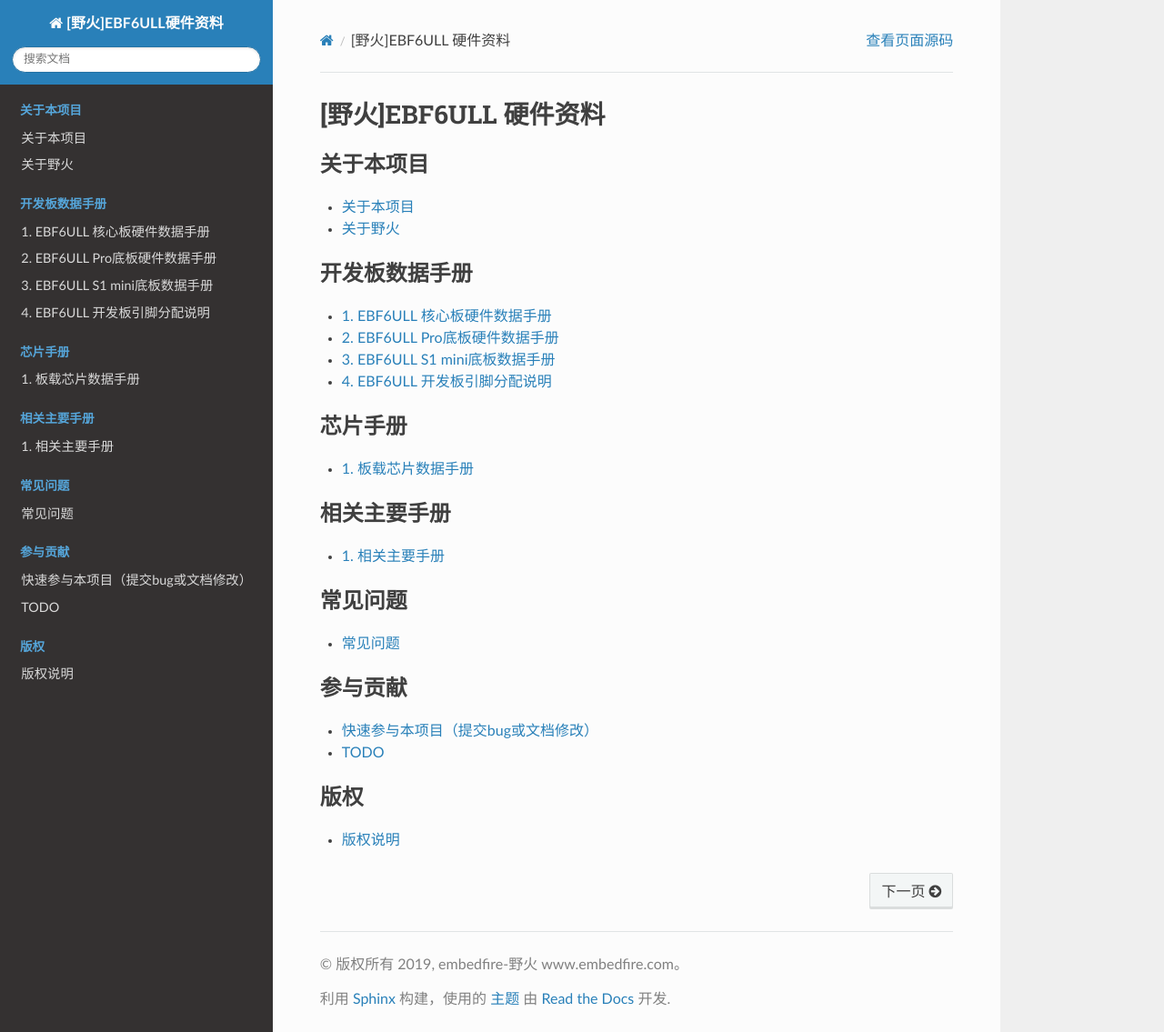
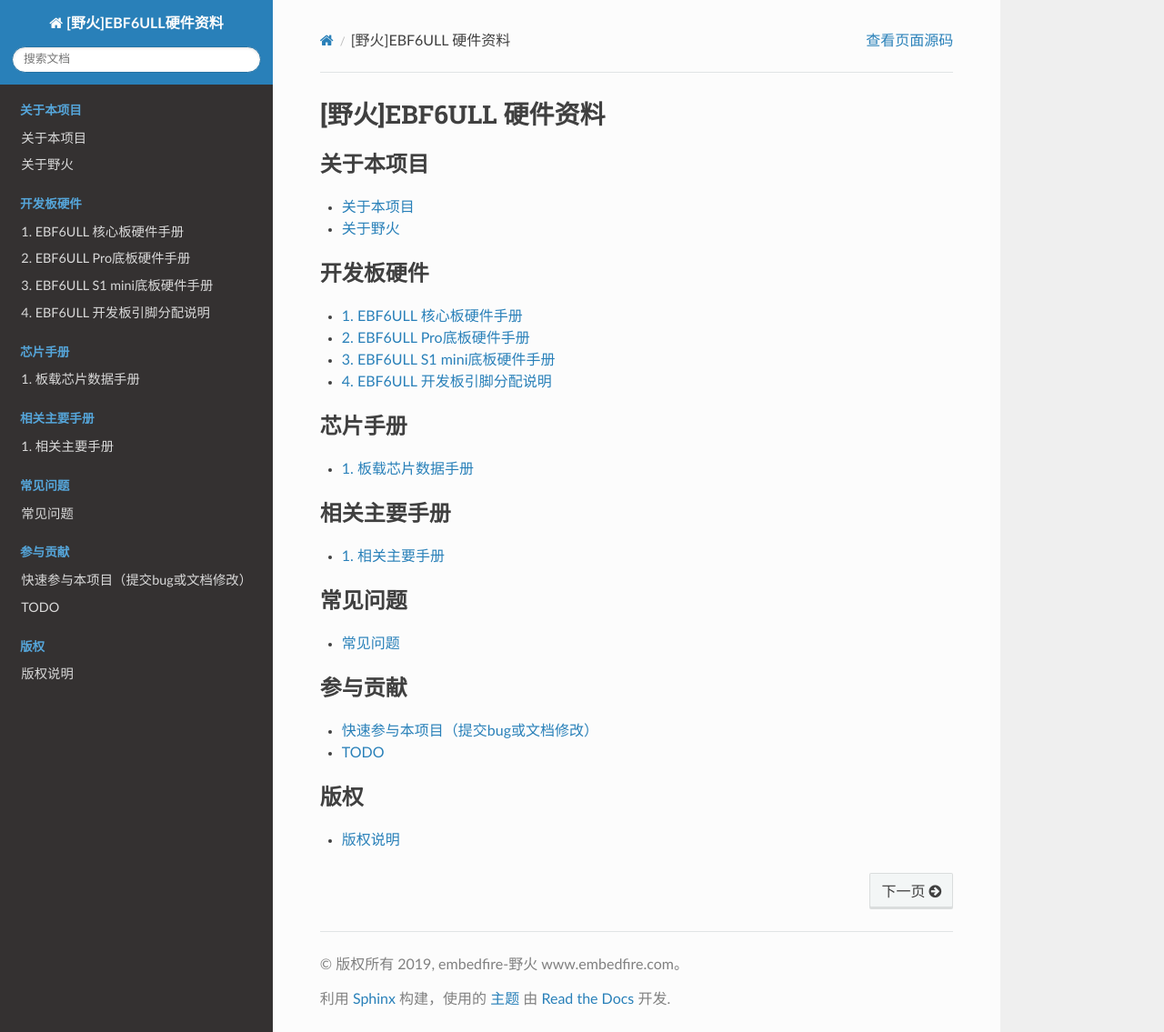
Before and after one commit to Embedfire/ebf_6ull_hardware, a Sphinx documentation site: the page built from documentation/index.rst, in a window 1280 px wide and 1135 px high. Shown: the whole window at 91% size. Built offline with Sphinx 7.4.7 and the Read the Docs theme 2.0.0, drawn with Linux system fonts in a browser that asks for light colours.

Commit message:
修改条目名字  更新部分GitHub连接

```diff
--- a/documentation/board/ebf6ull.rst
+++ b/documentation/board/ebf6ull.rst
@@ -2,7 +2,7 @@
 .. vim: syntax=rst
 
 
-EBF6ULL 核心板硬件数据手册
+EBF6ULL 核心板硬件手册
 ==========================================
 
 可直接点击页面右上角的“Edit on github”到github下载整个仓库，仓库中包含以下所有硬件资料。
--- a/documentation/board/ebf6ull_pro.rst
+++ b/documentation/board/ebf6ull_pro.rst
@@ -1,7 +1,7 @@
 .. vim: syntax=rst
 
 
-EBF6ULL Pro底板硬件数据手册
+EBF6ULL Pro底板硬件手册
 ==========================================
 
 可直接点击页面右上角的“Edit on github”到github下载整个仓库，仓库中包含以下所有硬件资料。
--- a/documentation/board/ebf6ulls1_mini.rst
+++ b/documentation/board/ebf6ulls1_mini.rst
@@ -1,7 +1,7 @@
 .. vim: syntax=rst
 
 
-EBF6ULL S1 mini底板数据手册
+EBF6ULL S1 mini底板硬件手册
 ==========================================
 
 可直接点击页面右上角的“Edit on github”到github下载整个仓库，仓库中包含以下所有硬件资料。
--- a/documentation/chip/chip_datasheet.rst
+++ b/documentation/chip/chip_datasheet.rst
@@ -8,5 +8,5 @@
 
 - `nxp CPU数据手册 <https://github.com/Embdefire/ebf_6ull_hardware/tree/master/hardware/datasheet/nxp>`_
 - `野火ebf6ull核心板板载芯片数据手册 <https://github.com/Embdefire/ebf_6ull_hardware/tree/master/hardware/datasheet/ebf6ull>`_
-- `野火ebf6ull Pro板板载芯片数据手册 <https://github.com/Embdefire/ebf_6ull_hardware/tree/master/hardware/datasheet/ebf6ull_s1_pro>`_
-- `野火ebf6ull Mini板板载芯片数据手册 <https://github.com/Embdefire/ebf_6ull_hardware/tree/master/hardware/datasheet/ebf6ull_s1_mini>`_
+- `野火ebf6ull Pro板板载芯片数据手册 <https://github.com/Embedfire/ebf_6ull_hardware/tree/master/hardware/datasheet/ebf6ull_pro>`_
+- `野火ebf6ull Mini板板载芯片数据手册 <https://github.com/Embedfire/ebf_6ull_hardware/tree/master/hardware/datasheet/ebf6ull_mini_s1>`_
--- a/documentation/index.rst
+++ b/documentation/index.rst
@@ -18,7 +18,7 @@
 
 .. toctree::
    :maxdepth: 1
-   :caption: 开发板数据手册
+   :caption: 开发板硬件
    :numbered:
 
    board/ebf6ull
--- a/documentation/manual/reference_manual.rst
+++ b/documentation/manual/reference_manual.rst
@@ -15,4 +15,5 @@
 引脚分配       :download:`野火_EBF6ULL S1邮票孔核心板_V1.0引脚分配.xlsx <../../hardware/野火_EBF6ULL S1邮票孔核心板_V1.0引脚分配.xlsx>`
 生产贴片       :download:`邮票孔_无铅热风回流炉温度曲线.xlsx <../../hardware/邮票孔_无铅热风回流炉温度曲线.xlsx>`
 检测报告       :download:`6ULL核心板检测报告.rar <../../hardware/6ULL核心板检测报告/6ULL核心板检测报告.rar>`
+家族对比       :download:`6ULL核心板检测报告.rar <../../hardware/datasheet/nxp/FLYRIMXPRDCMPR（家族对比）.pdf>`
 ============  ====================
```
